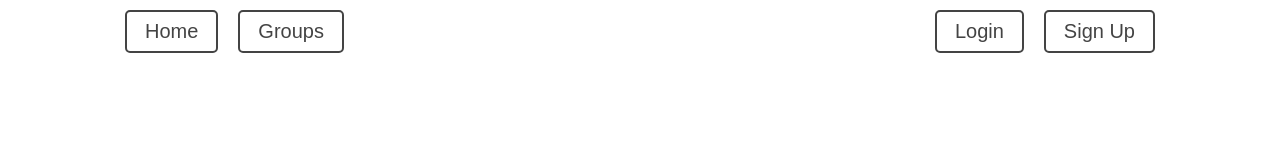
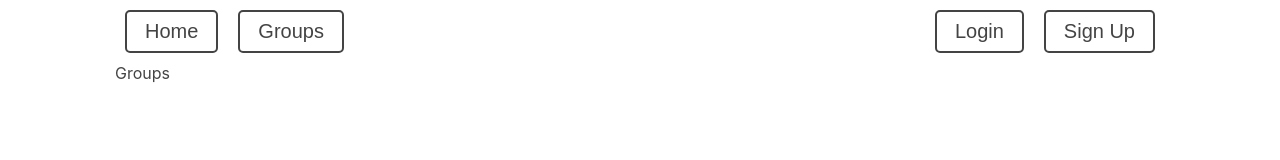
Before and after one commit to oldbettie/notepad, a React (Create React App) app: page /groups in a window 1280 px wide. Shown: the top 160 px of the page. Built offline with nearby package versions, Linux system fonts and the light colour scheme.

Commit message:
added groups route

```diff
--- a/src/pages/Pages.js
+++ b/src/pages/Pages.js
@@ -4,16 +4,18 @@ import Home from "./Home";
 import Login from "./Login";
 import SignUp from "./SignUp";
 import Profile from "./Profile";
+import Groups from "./Groups";
 
 function Pages() {
 	const location = useLocation();
 
 	return (
-		<Routes>
+		<Routes location={location} key={location.pathname}>
 			<Route path="/" element={<Home />} />
 			<Route path="/login" element={<Login />} />
 			<Route path="/signup" element={<SignUp />} />
 			<Route path="/user/:id" element={<Profile />} />
+			<Route path="/groups" element={<Groups />} />
 		</Routes>
 	);
 }
```
Also changed, not shown: src/pages/Pages.module.scss (deleted).
